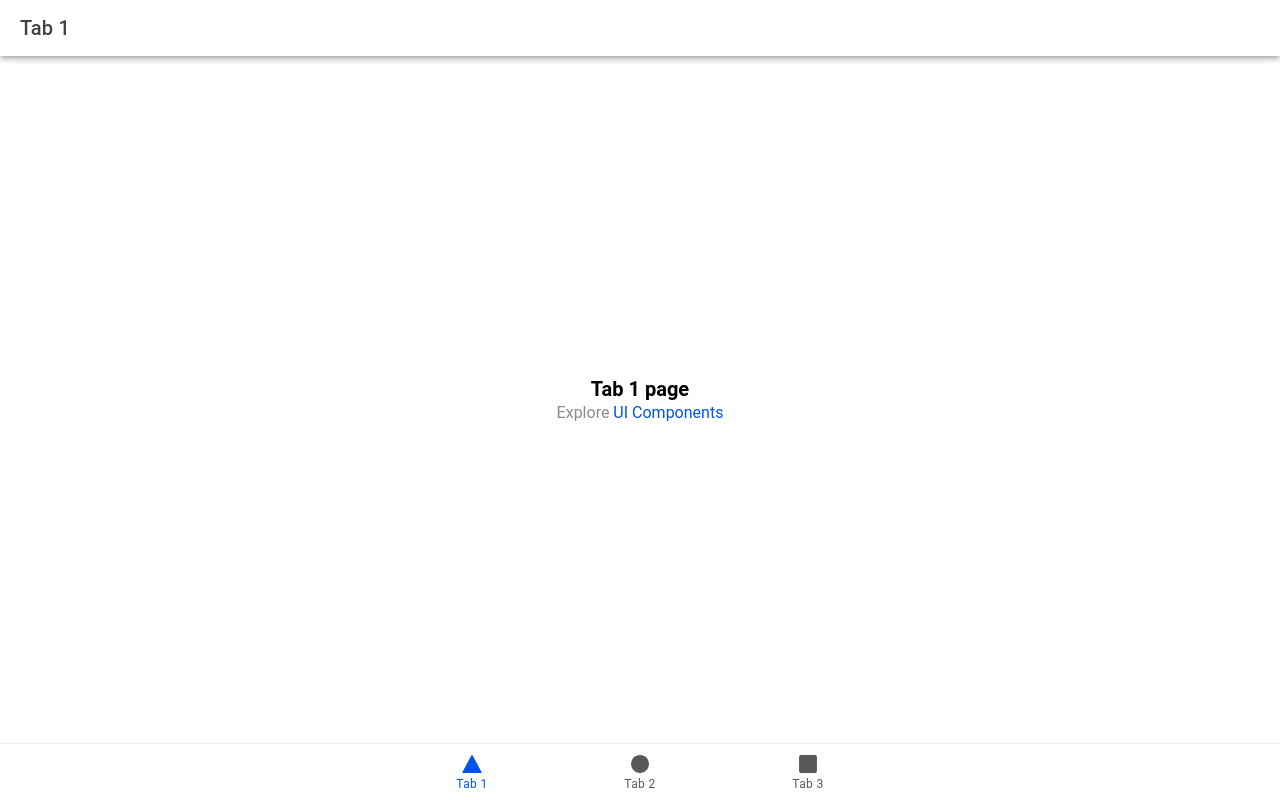
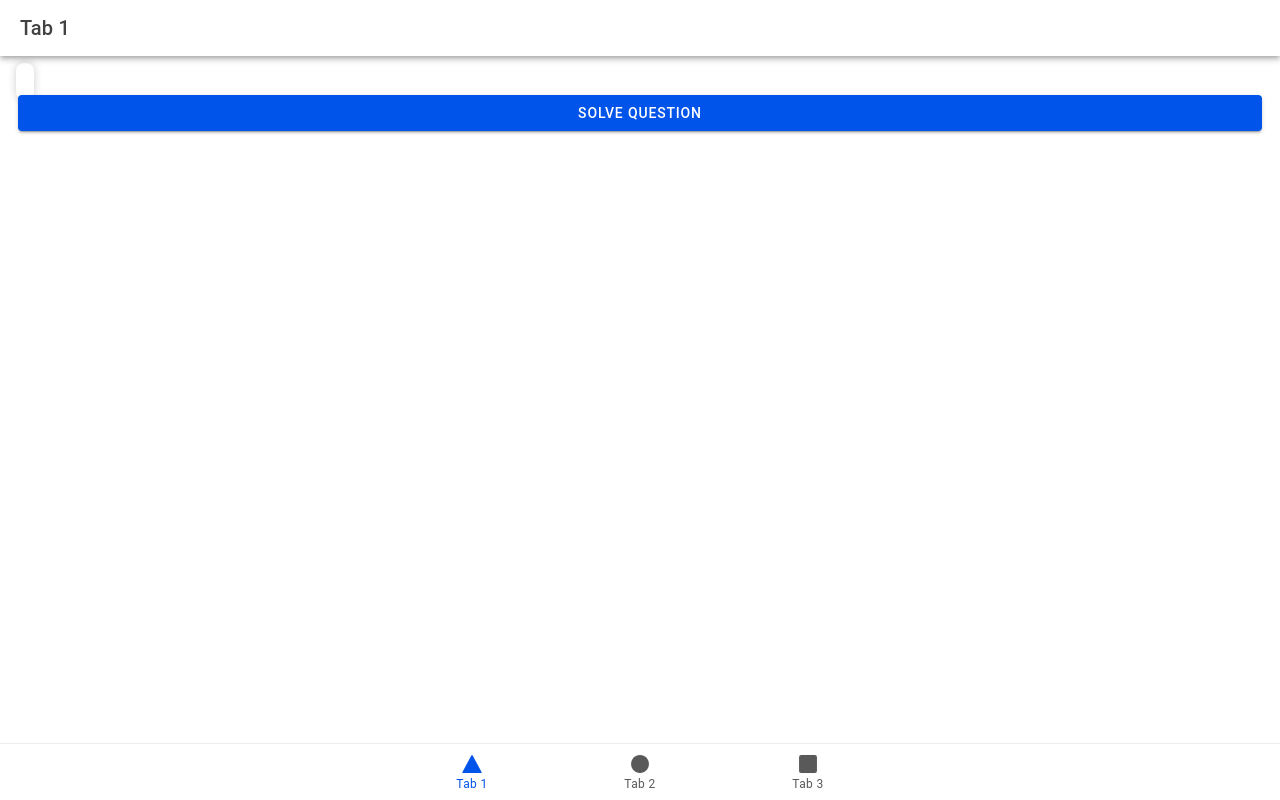
Before and after one commit to AdebisiJoe/math-solver-frontend, a React (Vite) app: page /tab1 in a window 1280 px wide. Built offline with nearby package versions, Linux system fonts and the light colour scheme.

Commit message:
setting up axois

```diff
--- a/package.json
+++ b/package.json
@@ -21,7 +21,9 @@
     "@ionic/react-router": "^8.0.0",
     "@types/react-router": "^5.1.20",
     "@types/react-router-dom": "^5.3.3",
+    "axios": "^1.7.2",
     "ionicons": "^7.0.0",
+    "mathlive": "^0.100.0",
     "react": "^18.2.0",
     "react-dom": "^18.2.0",
     "react-router": "^5.3.4",
--- /dev/null
+++ b/src/components/mathlive/Mathfield.tsx
@@ -0,0 +1,41 @@
+import * as React from 'react';
+import * as Mathlive from 'mathlive';
+
+type CustomElement<T> = Partial<T & React.DOMAttributes<T>>;
+
+declare global {
+    namespace JSX {
+        interface IntrinsicElements {
+            'math-field': CustomElement<Mathlive.MathfieldElementAttributes>;
+        }
+    }
+}
+
+export interface IMathfieldProps {
+  value: string;
+  options?: Partial<Mathlive.MathfieldOptions>;
+  onChange?: (value: string) => void;
+  style?: React.HTMLAttributes<HTMLDivElement>['style'];
+}
+
+Mathlive.MathfieldElement.locale = 'en';
+Mathlive.MathfieldElement.decimalSeparator = ',';
+Mathlive.MathfieldElement.keypressSound = 'none';
+Mathlive.MathfieldElement.plonkSound = 'none';
+
+export default function Mathfield(props: IMathfieldProps) {
+  const mathfield = React.useRef<Mathlive.MathfieldElement>();
+  const onInput = () => props.onChange?.(mathfield.current?.getValue() || '');
+  const { style } = props;
+  const divStyle = {
+    ...style
+  };
+
+  const init = (mf: Mathlive.MathfieldElement | null) => {
+      if (mf) {
+          mathfield.current = mf;
+      }
+  };
+
+  return <math-field ref={init} onInput={onInput} style={divStyle} />;
+}
--- a/src/pages/Tab1.tsx
+++ b/src/pages/Tab1.tsx
@@ -1,8 +1,17 @@
-import { IonContent, IonHeader, IonPage, IonTitle, IonToolbar } from '@ionic/react';
+import React, { useState } from 'react';
+import { IonContent, IonHeader, IonPage, IonTitle, IonToolbar, IonButton } from '@ionic/react';
 import ExploreContainer from '../components/ExploreContainer';
+import Mathfield from '../components/mathlive/Mathfield';
 import './Tab1.css';
 
 const Tab1: React.FC = () => {
+  const [question, setQuestion] = useState('');
+
+  const solveQuestion = () => {
+    console.log('Solving question:', question);
+    // Here you can call your backend API to solve the question
+  };
+
   return (
     <IonPage>
       <IonHeader>
@@ -17,6 +26,16 @@ const Tab1: React.FC = () => {
           </IonToolbar>
         </IonHeader>
         <ExploreContainer name="Tab 1 page" />
+        <IonContent className="ion-padding">
+          <Mathfield value={question} onChange={setQuestion} style={{
+            width: '100%',
+            padding: '8px',
+            borderRadius: '8px',
+            border: '1px solid rgba(255, 255, 255, .3)',
+            boxShadow: '0 0 8px rgba(0, 0, 0, .2)'
+          }} />
+          <IonButton expand="block" onClick={solveQuestion}>Solve Question</IonButton>
+        </IonContent>
       </IonContent>
     </IonPage>
   );
```
Also changed, not shown: src/services/api.ts (added, +10 -0 lines), 1 other file (tests, documents, lock files or other folders).
